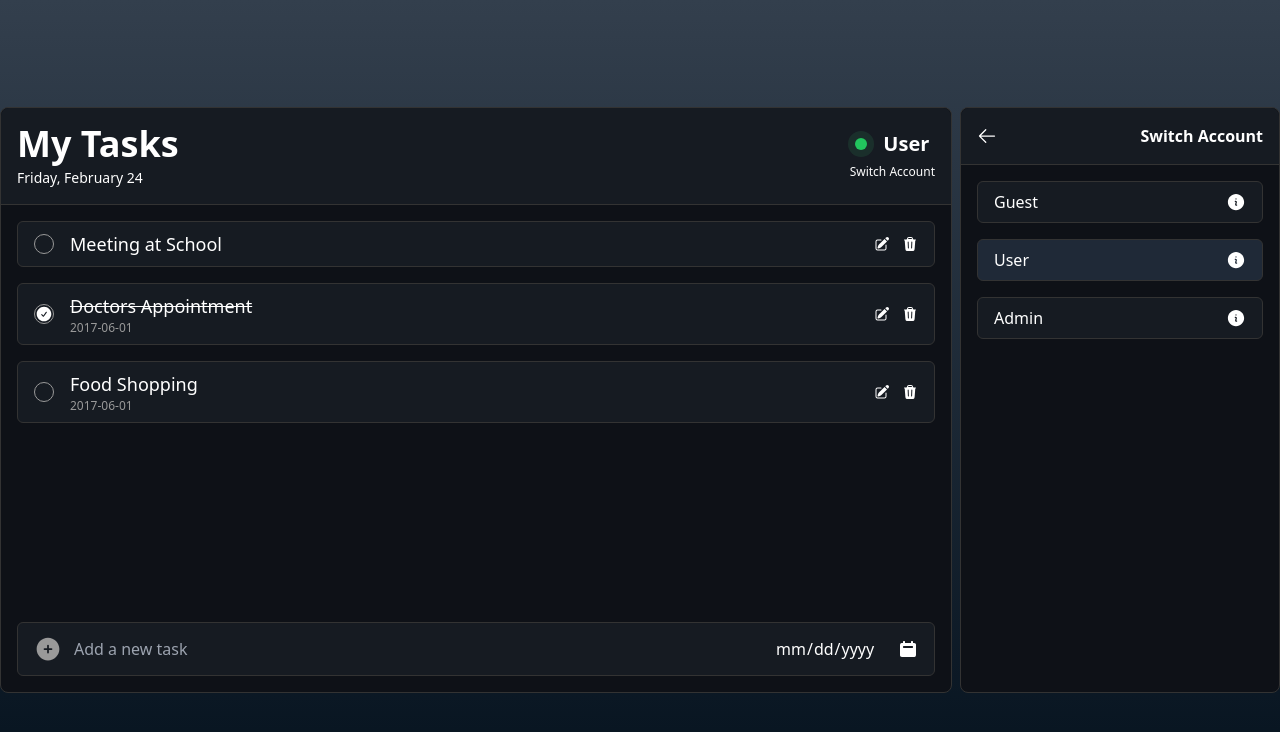
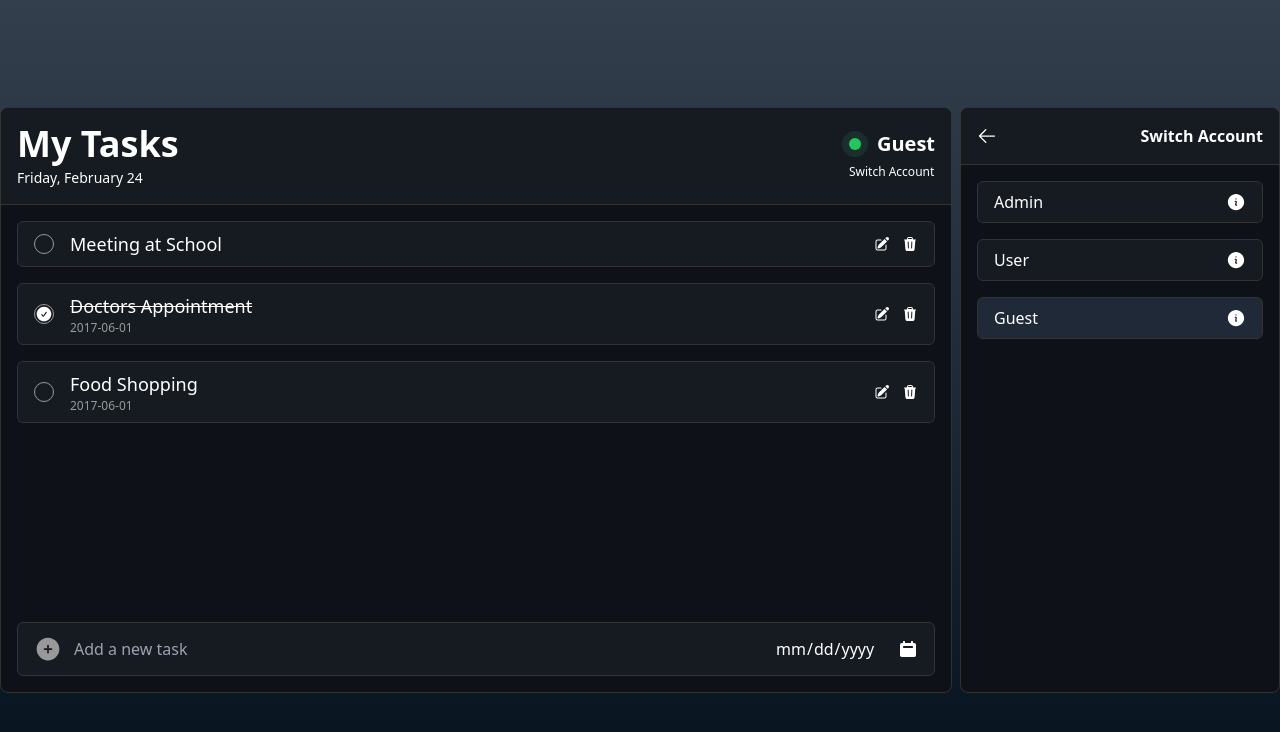
Before and after one commit to vn-aj-vngrd/todo-list-permission-tokens, a Next.js app: page / in a window 1280 px wide. Both pictures are taken after a click on the button "Switch Account". Shown: the top 732 px of the page. Built offline with nearby package versions, Linux system fonts and the light colour scheme.

Commit message:
add account functionailities

```diff
--- a/src/components/SwitchAccount.tsx
+++ b/src/components/SwitchAccount.tsx
@@ -6,29 +6,15 @@ import {
 import { useEffect, useState } from "react";
 import { useAppStore } from "~/store";
 import OutsideClickHandler from "react-outside-click-handler";
-
-const roles = [
-  {
-    type: "Guest",
-    description: "Guests can only view tasks",
-  },
-  {
-    type: "User",
-    description: "Users can create and edit tasks",
-  },
-  {
-    type: "Admin",
-    description: "Admins can create, edit, and delete tasks",
-  },
-];
+import { accountData } from "~/data";
 
 const SwitchAccount = () => {
-  const { account, setAccountType, handleShowSwitchAccount } = useAppStore();
+  const { user, setUser, handleShowSwitchAccount } = useAppStore();
   const [isShowRoleInfo, setIsShowRoleInfo] = useState([false, false, false]);
 
   useEffect(() => {
     setIsShowRoleInfo([false, false, false]);
-  }, [account]);
+  }, [user]);
 
   const handleShowRoleInfo = (i: number) => {
     const newIsShowRoleInfo = [...isShowRoleInfo];
@@ -53,11 +39,11 @@ const SwitchAccount = () => {
           <h3 className="font-bold">Switch Account</h3>
         </div>
         <div className="space-y-4 py-4 px-4">
-          {roles?.map((role, i) => (
+          {accountData?.map((account, i) => (
             <div
               key={i}
               className={`relative w-full flex-col items-center space-y-1 rounded-md border border-[#333] px-4 py-2  ${
-                account?.accountType === role.type
+                user?.accountType === account.accountType
                   ? "bg-[#1F2937]"
                   : "bg-[#161B22] hover:bg-[#1F2937]"
               }`}
@@ -65,13 +51,13 @@ const SwitchAccount = () => {
               <div className="flex items-center justify-center">
                 <button
                   className="flex-1 text-start"
-                  disabled={account?.accountType === role.type}
+                  disabled={user?.accountType === account.accountType}
                   onClick={() => {
-                    setAccountType(role.type);
+                    setUser(account);
                     handleShowSwitchAccount(false);
                   }}
                 >
-                  <h3>{role.type}</h3>
+                  <h3>{account.accountType}</h3>
                 </button>
 
                 <button
@@ -87,7 +73,9 @@ const SwitchAccount = () => {
               </div>
               {isShowRoleInfo[i] && (
                 <div>
-                  <p className="text-xs text-[#A3A3A3]">{role.description}</p>
+                  <p className="text-xs text-[#A3A3A3]">
+                    {account.description}
+                  </p>
                 </div>
               )}
             </div>
--- a/src/components/TaskHeader.tsx
+++ b/src/components/TaskHeader.tsx
@@ -1,8 +1,7 @@
 import { useAppStore } from "../store";
 
 const TaskHeader = () => {
-  const { account, handleShowSwitchAccount, handleShowEditTask } =
-    useAppStore();
+  const { user, handleShowSwitchAccount, handleShowEditTask } = useAppStore();
 
   return (
     <div className="flex items-center justify-between rounded-t-lg border-b border-[#333] bg-[#161B22] py-4 px-4">
@@ -22,7 +21,7 @@ const TaskHeader = () => {
             <span className="absolute inline-flex h-3.5 w-3.5 animate-ping rounded-full bg-green-400 opacity-75"></span>
             <span className="relative inline-flex h-3 w-3 rounded-full bg-green-500"></span>
           </span>
-          <p className="text-xl font-bold">{account?.accountType}</p>
+          <p className="text-xl font-bold">{user?.accountType}</p>
         </div>
         <button
           className="cursor-pointer text-xs"
--- a/src/data/index.ts
+++ b/src/data/index.ts
@@ -19,3 +19,24 @@ export const taskData = [
     isCompleted: false,
   },
 ];
+
+export const accountData = [
+  {
+    id: "1",
+    accountType: "Admin",
+    description: "Admin can do everything",
+    permissions: ["TASK_CREATE", "TASK_UPDATE", "TASK_DELETE", "TASK_READ"],
+  },
+  {
+    id: "2",
+    accountType: "User",
+    description: "User can do everything except delete",
+    permissions: ["TASK_CREATE", "TASK_UPDATE", "TASK_READ"],
+  },
+  {
+    id: "3",
+    accountType: "Guest",
+    description: "Guest can only read",
+    permissions: ["TASK_READ"],
+  },
+];
--- a/src/store/index.ts
+++ b/src/store/index.ts
@@ -1,13 +1,10 @@
 import { create } from "zustand";
-import {
-  type AccountSlice,
-  createAccountSlice,
-} from "./slices/createAccountSlice";
+import { type AuthSlice, createAuthSlice } from "./slices/createAccountSlice";
 import { type TaskSlice, createTaskSlice } from "./slices/createTaskSlice";
 
-type StoreState = AccountSlice & TaskSlice;
+type StoreState = AuthSlice & TaskSlice;
 
 export const useAppStore = create<StoreState>()((...a) => ({
-  ...createAccountSlice(...a),
+  ...createAuthSlice(...a),
   ...createTaskSlice(...a),
 }));
--- a/src/store/slices/createAccountSlice.ts
+++ b/src/store/slices/createAccountSlice.ts
@@ -1,24 +1,25 @@
 import { type StateCreator } from "zustand";
+import { accountData } from "~/data";
 
-export interface AccountSlice {
-  account: {
-    accountType: string;
-  };
-  setAccountType: (accountType: string) => void;
+interface User {
+  id: string;
+  accountType: string;
+  description: string;
+  permissions: string[];
+}
+
+export interface AuthSlice {
+  user: User | null;
+  setUser: (user: User) => void;
   isShowSwitchAccount: boolean;
   handleShowSwitchAccount: (b: boolean) => void;
 }
 
-export const createAccountSlice: StateCreator<AccountSlice> = (set) => ({
-  account: {
-    accountType: "User",
-  },
-  setAccountType: (accountType) => {
-    set((state) => ({
-      account: {
-        ...state.account,
-        accountType,
-      },
+export const createAuthSlice: StateCreator<AuthSlice> = (set) => ({
+  user: accountData[2] ? accountData[2] : null,
+  setUser: (user) => {
+    set(() => ({
+      user,
     }));
   },
   isShowSwitchAccount: false,
--- a/src/store/slices/createTaskSlice.ts
+++ b/src/store/slices/createTaskSlice.ts
@@ -1,7 +1,7 @@
 import { type StateCreator } from "zustand";
 import { taskData } from "../../data";
 
-export interface Task {
+interface Task {
   id: string;
   title: string;
   date: string;
```
